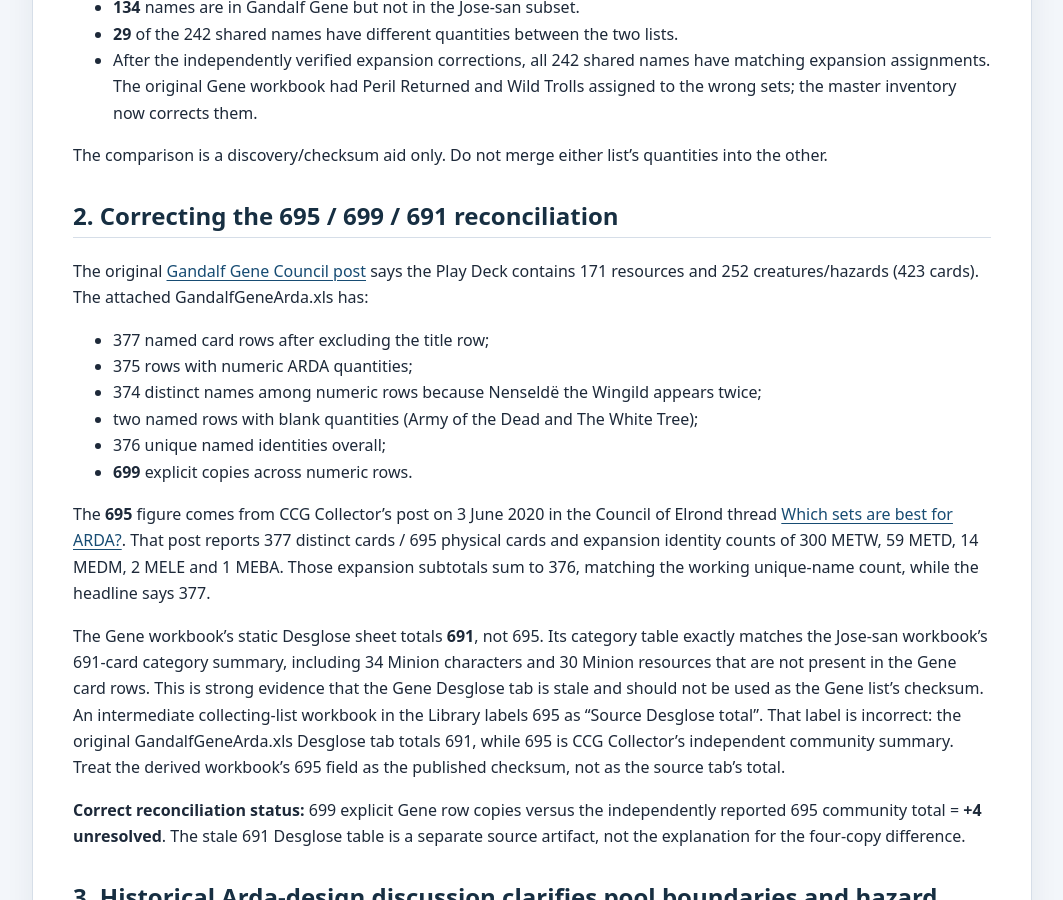
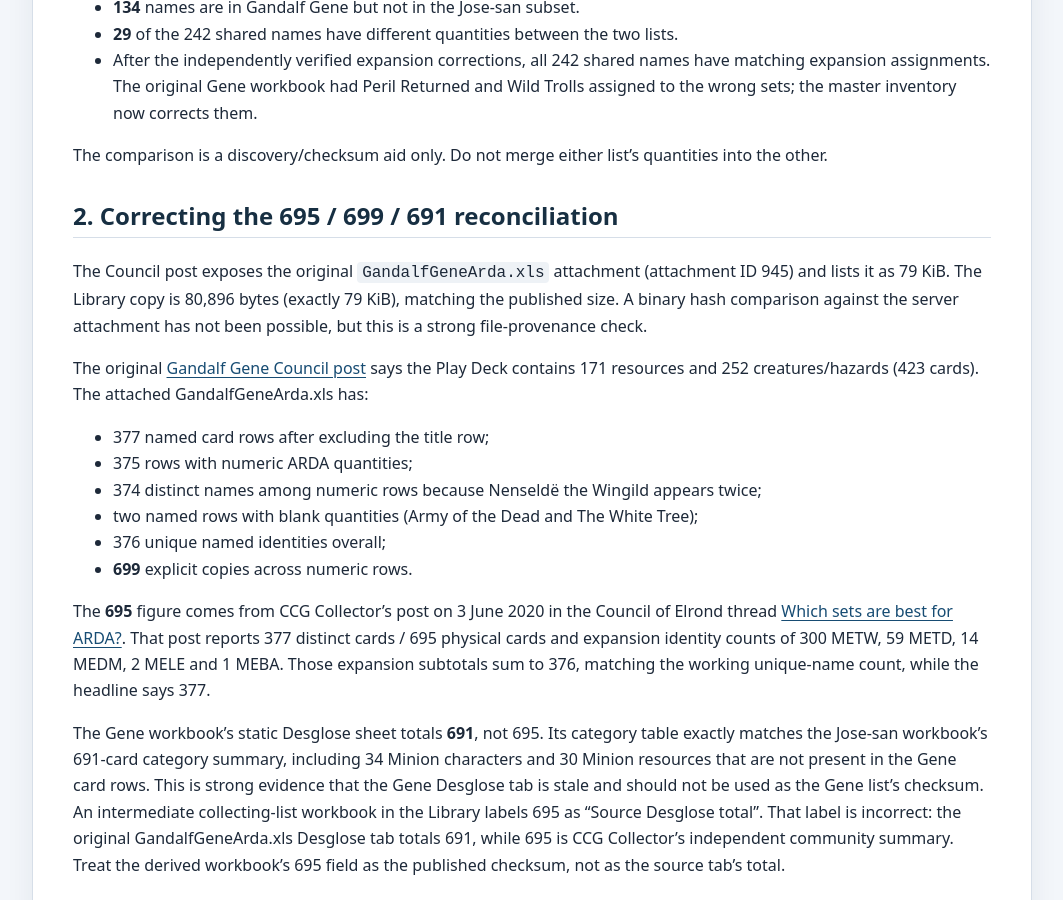
Before and after one commit to JamSpot/meccg-arda-master-database, a Jekyll site: the page built from docs/research-watch-2026-10-31.md, in a window 1280 px wide and 900 px high, scrolled down 2343 px. Shown: the whole window, without its empty margins (108-1171 px from the left). Built offline with Jekyll 4.4.1, drawn with Linux system fonts in a browser that asks for light colours.

Commit message:
Record primary Gene workbook attachment provenance

```diff
--- a/docs/research-watch-2026-10-31.md
+++ b/docs/research-watch-2026-10-31.md
@@ -67,6 +67,8 @@ The comparison is a discovery/checksum aid only. Do not merge either list's quan
 
 ## 2. Correcting the 695 / 699 / 691 reconciliation
 
+The Council post exposes the original `GandalfGeneArda.xls` attachment (attachment ID 945) and lists it as 79 KiB. The Library copy is 80,896 bytes (exactly 79 KiB), matching the published size. A binary hash comparison against the server attachment has not been possible, but this is a strong file-provenance check.
+
 The original [Gandalf Gene Council post](https://councilofelrond.org/forum/viewtopic.php?f=37&t=2870) says the Play Deck contains 171 resources and 252 creatures/hazards (423 cards). The attached GandalfGeneArda.xls has:
 
 - 377 named card rows after excluding the title row;
```
